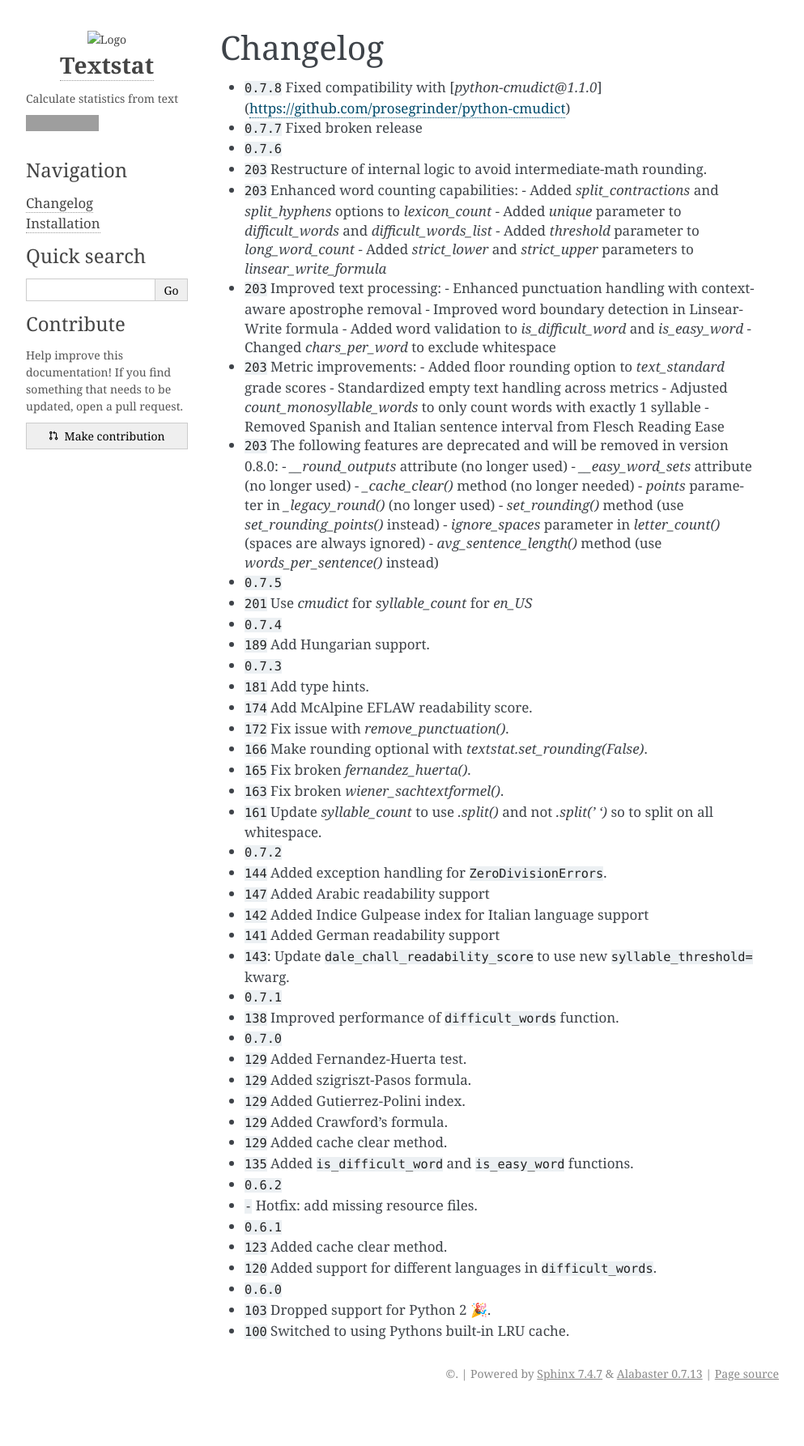
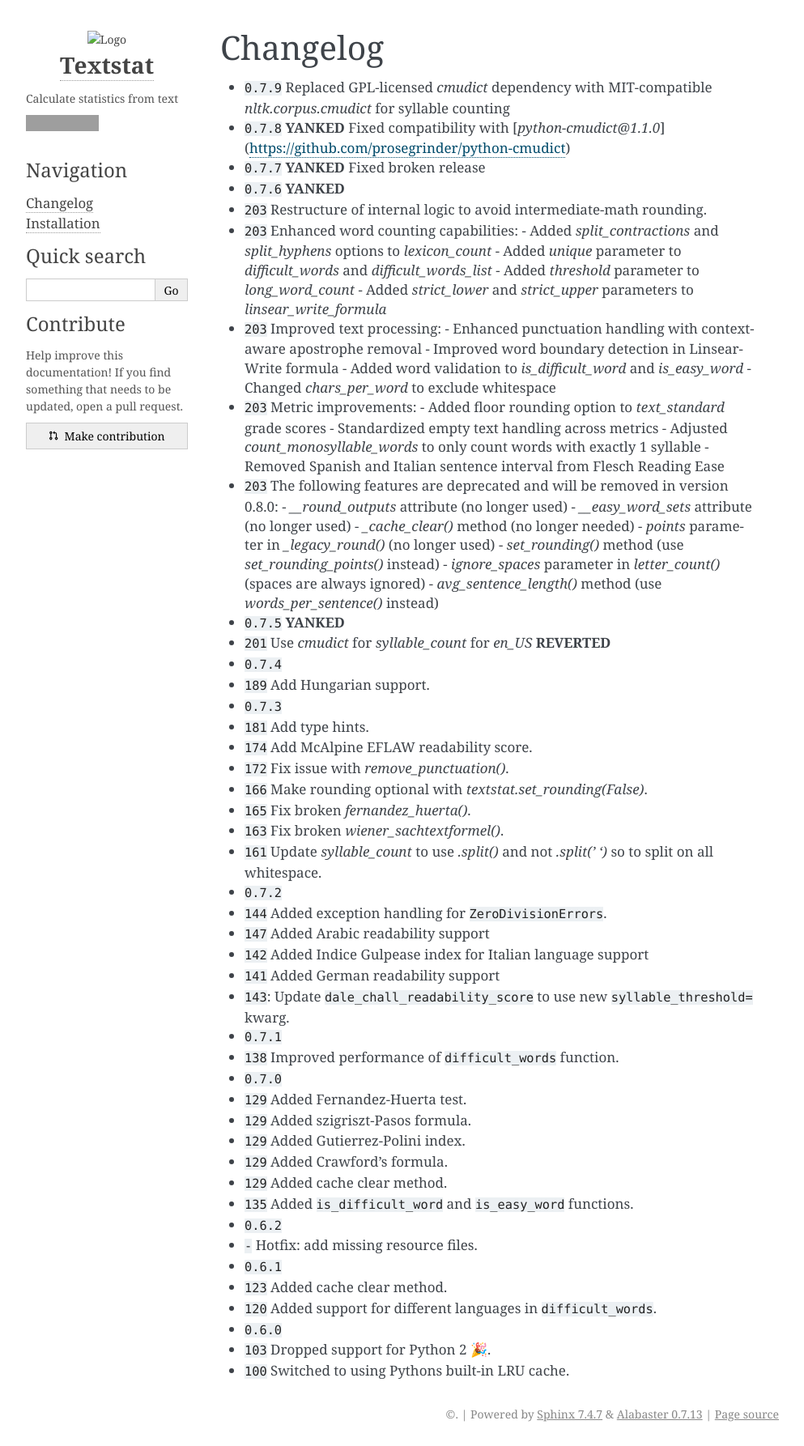
Before and after one commit to textstat/textstat, a Sphinx documentation site: the page built from docs/changelog.rst, in a window 1280 px wide. Shown: the whole page at 81% size, without its empty margins (148-1141 px from the left). Built offline with Sphinx 7.4.7, drawn with Linux system fonts in a browser that asks for light colours; cross-references to code outside the pages are shown as plain code; before the commit the page ends 1736 px from its top, so only the background shows below that; grey boxes are pictures that could not be loaded.

Commit message:
replace cmudict with nltk.corpus.cmudict

```diff
--- a/docs/changelog.rst
+++ b/docs/changelog.rst
@@ -2,9 +2,10 @@
 Changelog
 =========
 
-- :release:`0.7.8 <2025-01-27>` Fixed compatibility with [`python-cmudict@1.1.0`](https://github.com/prosegrinder/python-cmudict)
-- :release:`0.7.7 <2025-05-17>` Fixed broken release
-- :release:`0.7.6 <2025-05-10>`
+- :release:`0.7.9 <2025-01-27>` Replaced GPL-licensed `cmudict` dependency with MIT-compatible `nltk.corpus.cmudict` for syllable counting
+- :release:`0.7.8 <2025-01-27>` **YANKED** Fixed compatibility with [`python-cmudict@1.1.0`](https://github.com/prosegrinder/python-cmudict)
+- :release:`0.7.7 <2025-05-17>` **YANKED** Fixed broken release
+- :release:`0.7.6 <2025-05-10>` **YANKED**
 - :feature:`203` Restructure of internal logic to avoid intermediate-math rounding.
 - :feature:`203` Enhanced word counting capabilities:
   - Added `split_contractions` and `split_hyphens` options to `lexicon_count`
@@ -29,8 +30,8 @@
   - `set_rounding()` method (use `set_rounding_points()` instead)
   - `ignore_spaces` parameter in `letter_count()` (spaces are always ignored)
   - `avg_sentence_length()` method (use `words_per_sentence()` instead)
-- :release:`0.7.5 <2025-02-05>`
-- :feature:`201` Use `cmudict` for `syllable_count` for *en_US*
+- :release:`0.7.5 <2025-02-05>` **YANKED**
+- :feature:`201` Use `cmudict` for `syllable_count` for *en_US* **REVERTED**
 - :release:`0.7.4 <2024-01-09>`
 - :feature:`189` Add Hungarian support.
 - :release:`0.7.3 <2022-03-15>`
--- a/requirements.txt
+++ b/requirements.txt
@@ -1,3 +1,3 @@
 Pyphen
-cmudict
+nltk
 setuptools
--- a/setup.py
+++ b/setup.py
@@ -4,7 +4,7 @@
 setup(
     name="textstat",
     packages=find_packages(),
-    version="0.7.8",
+    version="0.7.9",
     description="Calculate statistical features from text",
     author="Shivam Bansal, Chaitanya Aggarwal",
     author_email="shivam5992@gmail.com",
@@ -13,7 +13,7 @@
     long_description_content_type="text/markdown",
     package_data={"": ["easy_word_list"]},
     include_package_data=True,
-    install_requires=["pyphen", "cmudict", "setuptools"],
+    install_requires=["pyphen", "nltk", "setuptools"],
     license="MIT",
     python_requires=">=3.6",
     classifiers=(
```
Also changed, not shown: README.md (+1 -1 lines), 2 other files.
